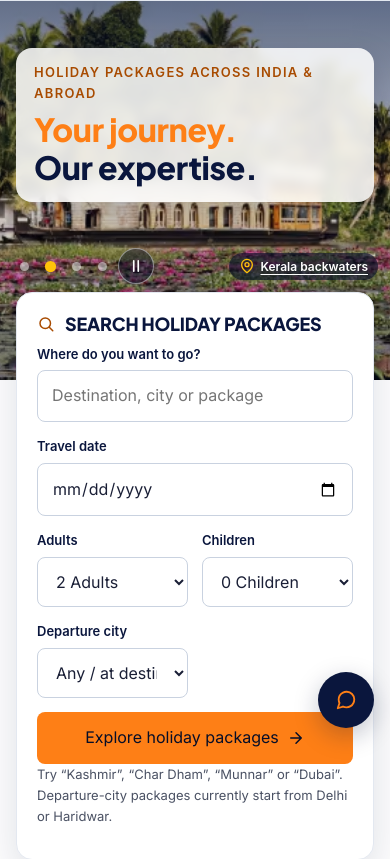
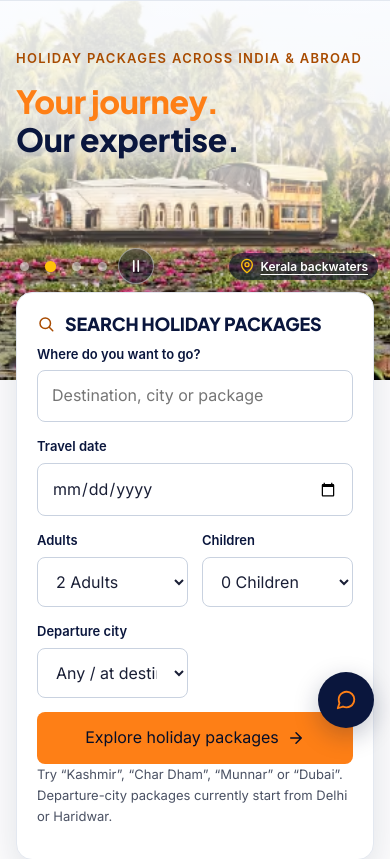
Before and after one commit to coolrenukadevi/HGT, a PHP site: page / in a window 390 px wide. Shown: the part 100-959 px from the top of the page. Run offline with PHP 8.4, Linux system fonts and the light colour scheme.

Commit message:
Homepage title: white photo wash instead of the frosted panel
Remove the white panel behind the hero title. Instead, the slider photos
get a white wash that is strongest behind the title (left on desktop,
top on phones) and fades to the untouched photo on the right/bottom, so
the saffron "Your journey." and logo-navy "Our expertise." stay readable.

Co-Authored-By: Claude Opus 5.5 <noreply@anthropic.com>
Claude-Session: https://claude.ai/code/session_01FFiVM6KRJGXVtuPEDrksoK

```diff
--- a/public_html/assets/css/hg-ui.css
+++ b/public_html/assets/css/hg-ui.css
@@ -816,15 +816,16 @@ html.hg-sheet-open .hg-bottombar, html.hg-sheet-open .hg-support { display: none
 @media (max-width: 767px) {
     .hg-hero h1 .hg-hero__t1, .hg-hero h1 .hg-hero__t2 { display: block; }
 }
-/* Hero title (owner request 2026-09-30, second pass): "Our expertise." in the logo navy. Navy needs a light
-   backdrop, so the eyebrow and title sit on a frosted white panel over the photo. */
-.hg-hero__inner .hg-hero__title { display: inline-block; max-width: 100%; padding: 18px 26px 20px; border-radius: var(--hg-r-lg); background: rgba(255, 255, 255, .86); box-shadow: 0 10px 30px rgba(6, 14, 40, .18); -webkit-backdrop-filter: blur(6px); backdrop-filter: blur(6px); }
-.hg-hero__title .hg-eyebrow { margin-bottom: 6px; color: var(--hg-orange-text); text-shadow: none; }
-.hg-hero__title .hg-h1 { margin: 0; text-shadow: none; }
+/* Hero title (owner request 2026-09-30, third pass): "Our expertise." in the logo navy. Navy needs a light
+   backdrop, so the photo is lightened with a white wash behind the title (strongest at the left/top, clear on
+   the right/bottom) instead of the dark shading; no panel. */
+.hg-hero__slides::after { background: linear-gradient(90deg, rgba(255, 255, 255, .88) 0%, rgba(255, 255, 255, .72) 34%, rgba(255, 255, 255, .25) 58%, rgba(255, 255, 255, 0) 76%); }
+.hg-hero__inner .hg-eyebrow { color: var(--hg-orange-text); }
+.hg-hero__inner .hg-h1, .hg-hero__inner .hg-eyebrow { text-shadow: 0 0 18px rgba(255, 255, 255, .7); }
 .hg-hero h1 .hg-hero__t1 { color: var(--hg-orange); }
 .hg-hero h1 .hg-hero__t2 { color: var(--hg-navy); }
-@media (max-width: 767px) {
-    .hg-hero__inner .hg-hero__title { padding: 14px 18px 16px; }
+@media (max-width: 1023px) {
+    .hg-hero__slides::after { background: linear-gradient(180deg, rgba(255, 255, 255, .9) 0%, rgba(255, 255, 255, .78) 38%, rgba(255, 255, 255, 0) 68%); }
 }
 
 /* ===== src/pages/search-results.css ===== */
--- a/public_html/index.php
+++ b/public_html/index.php
@@ -53,10 +53,8 @@ $heroSlides = array(
         <?php } ?>
     </div>
     <div class="hg-container hg-hero__inner">
-        <div class="hg-hero__title">
-            <p class="hg-eyebrow">Holiday packages across India &amp; abroad</p>
-            <h1 class="hg-h1" id="hero-title"><span class="hg-hero__t1">Your journey.</span> <span class="hg-hero__t2">Our expertise.</span></h1>
-        </div>
+        <p class="hg-eyebrow">Holiday packages across India &amp; abroad</p>
+        <h1 class="hg-h1" id="hero-title"><span class="hg-hero__t1">Your journey.</span> <span class="hg-hero__t2">Our expertise.</span></h1>
     </div>
     <div class="hg-hero__controls" data-hg-slider-controls hidden>
         <button type="button" class="hg-hero__btn" data-hg-slide-prev aria-label="Previous photo"><svg viewBox="0 0 24 24" aria-hidden="true"><path d="M15 5l-7 7 7 7"/></svg></button>
```
Also changed, not shown: public_html/assets/css/src/pages/homepage.css (+8 -7 lines).
